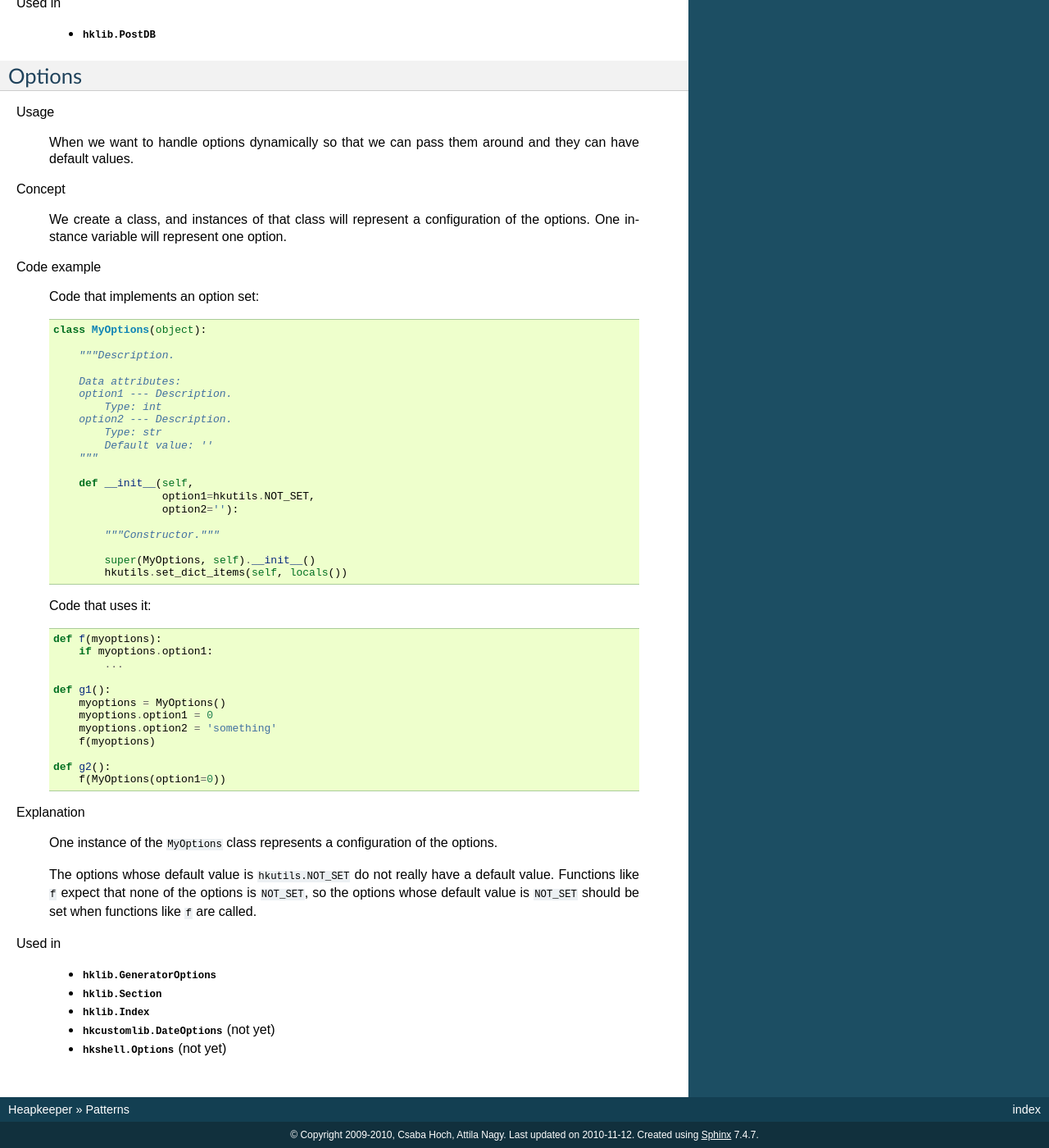
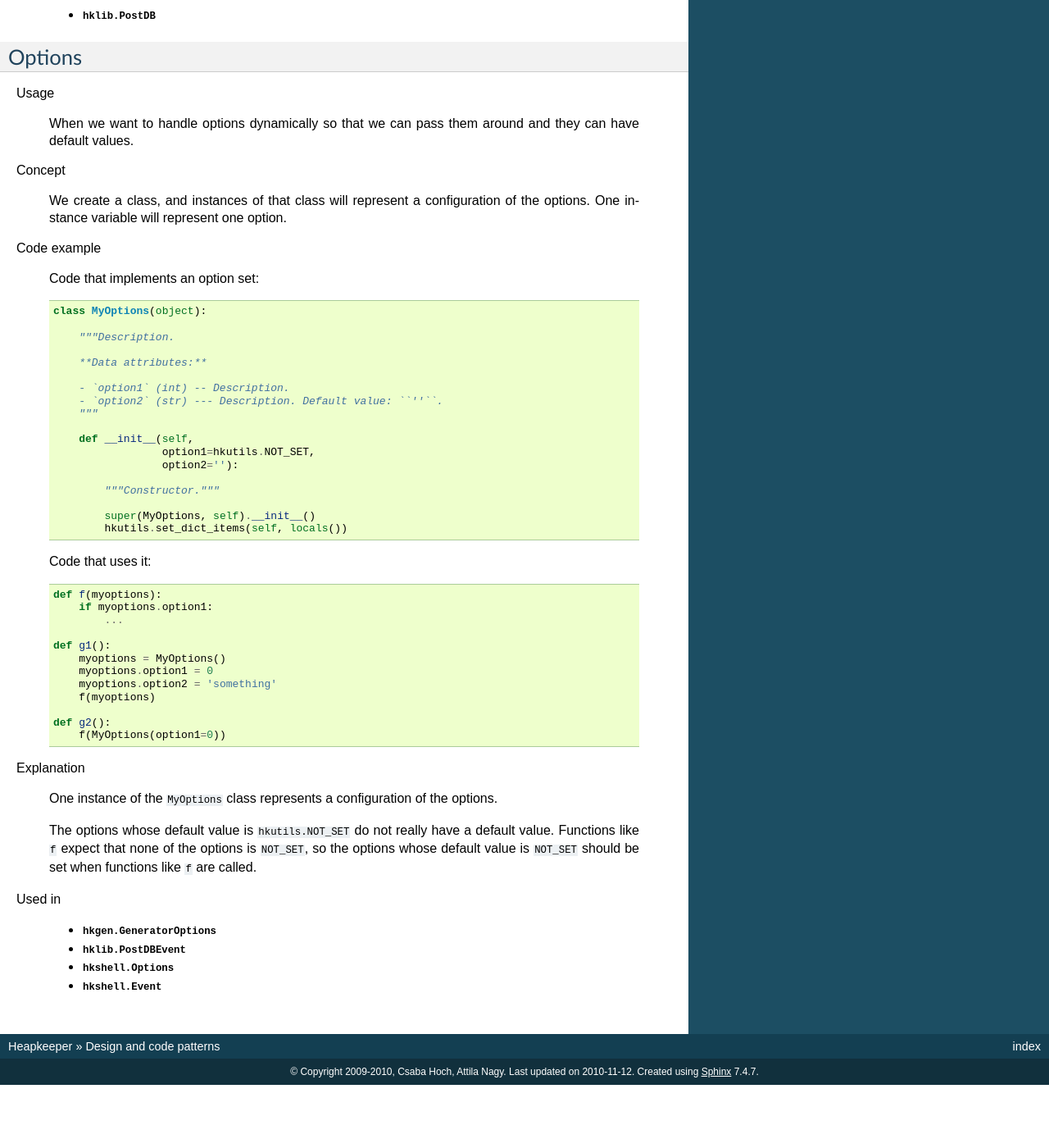
Before and after one commit to hcs42/heapkeeper-old, a Sphinx documentation site: the page built from doc/patterns.rst, in a window 1280 px wide and 1400 px high, scrolled down 2109 px. Shown: the whole window at 82% size. Built offline with Sphinx 7.4.7, drawn with Linux system fonts in a browser that asks for light colours; pages that are not in the unit, such as notebooks, are missing from menus; after the commit the page ends 3432 px from its top, so only the background shows below that; some of the changed text lies outside the part shown.

Commit message:
patterns.rst: updated
[developer documentation]

patterns.rst was quite out of date, so it has been updated.

```diff
--- a/doc/patterns.rst
+++ b/doc/patterns.rst
@@ -1,8 +1,8 @@
-Patterns
-========
+Design and code patterns
+========================
 
-This file contains design patterns and code patterns that are used in the Heap
-system.
+This page describes design patterns and code patterns that are used in
+Heapkeeper.
 
 .. _creating_a_long_string_pattern:
 
@@ -42,8 +42,7 @@ Explanation
 
 Used in
 
-   * :class:`hklib.Html`
-   * :class:`hklib.BaseGenerator`
+   * :class:`hkgen.BaseGenerator`
 
 .. _lazy_data_calculation_pattern:
 
@@ -156,12 +155,10 @@ Code example
 
           """Description.
 
-          Data attributes:
-          option1 --- Description.
-              Type: int
-          option2 --- Description.
-              Type: str
-              Default value: ''
+          **Data attributes:**
+
+          - `option1` (int) -- Description.
+          - `option2` (str) --- Description. Default value: ``''``.
           """
 
           def __init__(self,
@@ -200,8 +197,7 @@ Explanation
 
 Used in
 
-   * :class:`hklib.GeneratorOptions`
-   * :class:`hklib.Section`
-   * :class:`hklib.Index`
-   * :class:`hkcustomlib.DateOptions` (not yet)
-   * :class:`hkshell.Options` (not yet)
+   * :class:`hkgen.GeneratorOptions`
+   * :class:`hklib.PostDBEvent`
+   * :class:`hkshell.Options`
+   * :class:`hkshell.Event`
```
